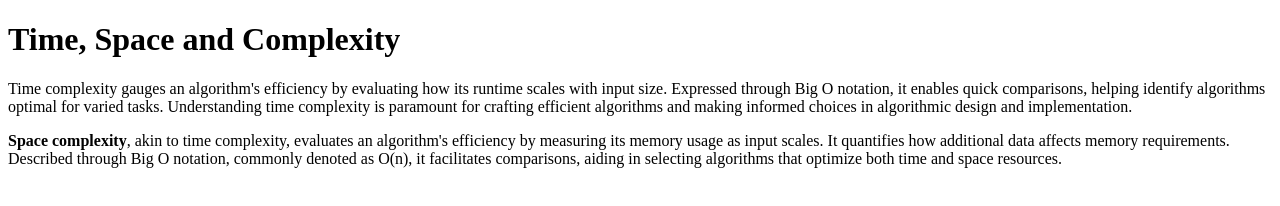
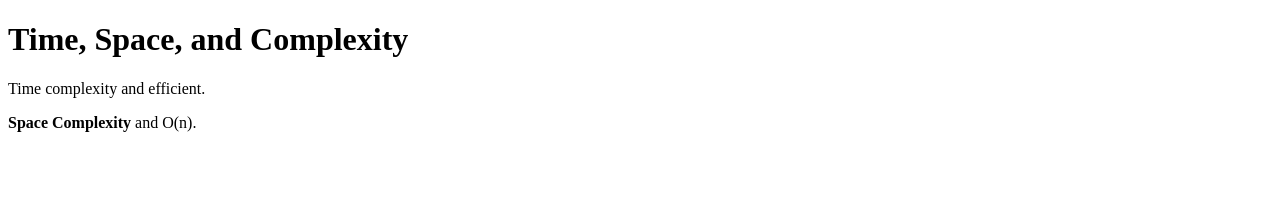
Before and after one commit to acciojob/time-and-space-complexity-FarazAhmad2, a website: page main.html in a window 1280 px wide. Drawn offline with Linux system fonts and the light colour scheme.

Commit message:
created a submission

```diff
--- a/main.html
+++ b/main.html
@@ -8,9 +8,9 @@
 
 <body>
 	<!-- the entire body must be written by student -->
-    <h1>Time, Space and Complexity</h1>
-	<p>Time complexity gauges an algorithm's efficiency by evaluating how its runtime scales with input size. Expressed through Big O notation, it enables quick comparisons, helping identify algorithms optimal for varied tasks. Understanding time complexity is paramount for crafting efficient algorithms and making informed choices in algorithmic design and implementation.</p>
-	<p><b>Space complexity</b>, akin to time complexity, evaluates an algorithm's efficiency by measuring its memory usage as input scales. It quantifies how additional data affects memory requirements. Described through Big O notation, commonly denoted as O(n), it facilitates comparisons, aiding in selecting algorithms that optimize both time and space resources.</p>
+	<h1>Time, Space, and Complexity</h1>
+	<p>Time complexity and efficient.</p>
+	<p><b>Space Complexity</b> and O(n).</p>
 	<script type="text/javascript" src="./script.js">
 </script>
 
```
